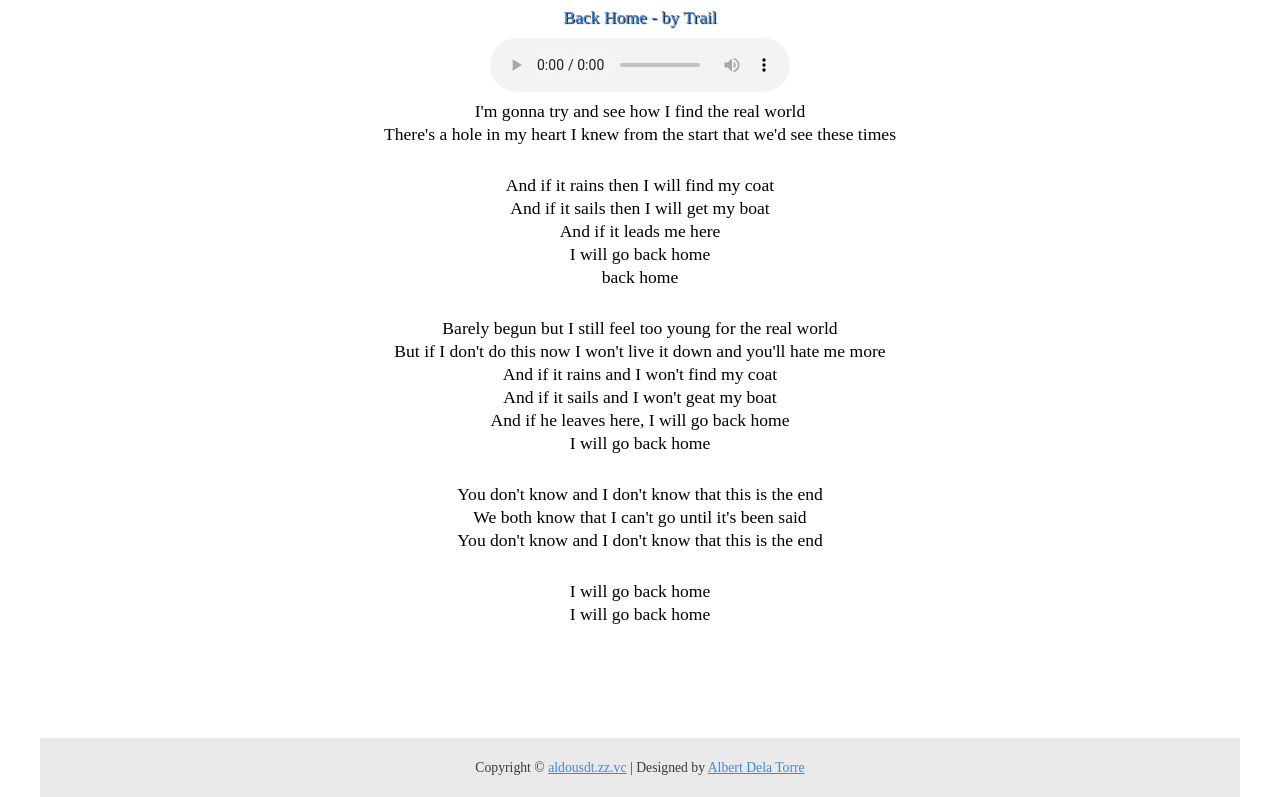
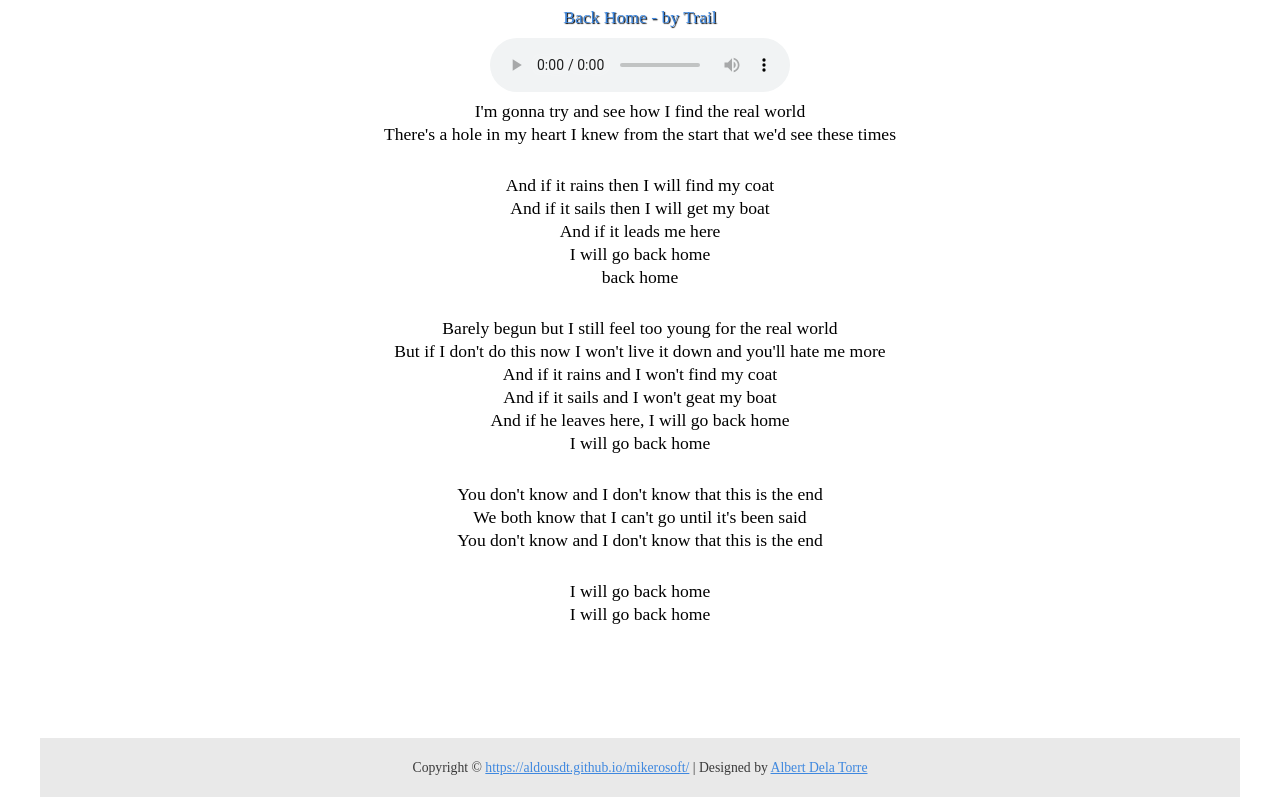
Before and after one commit to aldousdt/mikerosoft, a plain HTML site: page musicbackup.html in a window 1280 px wide. Shown: the part 120-917 px from the top of the page. Drawn offline with Linux system fonts and the light colour scheme.

Commit message:
Update musicbackup.html

```diff
--- a/musicbackup.html
+++ b/musicbackup.html
@@ -70,7 +70,7 @@
     <div class="clearfloat"></div>
     <footer>
         <p>
-            Copyright &copy; <a href="#">aldousdt.zz.vc</a> | Designed by <a href="albertdelatorre.zz.vc" title="My Webpage">Albert Dela Torre</a>
+            Copyright &copy; <a href="#">https://aldousdt.github.io/mikerosoft/</a> | Designed by <a href="https://aldousdt.github.io/mikerosoft/" title="My Webpage">Albert Dela Torre</a>
         </p>
     </footer>
 </div>
```
